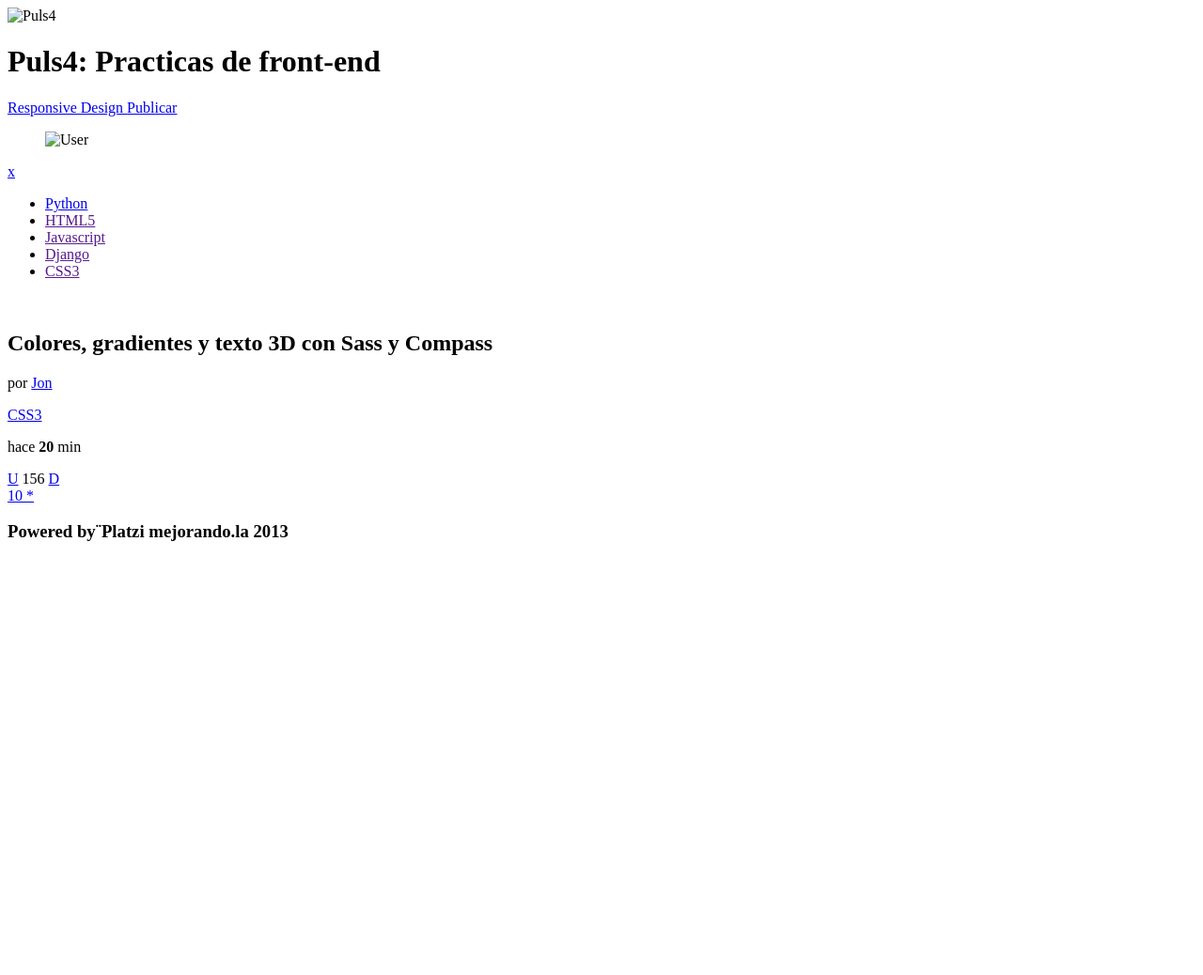
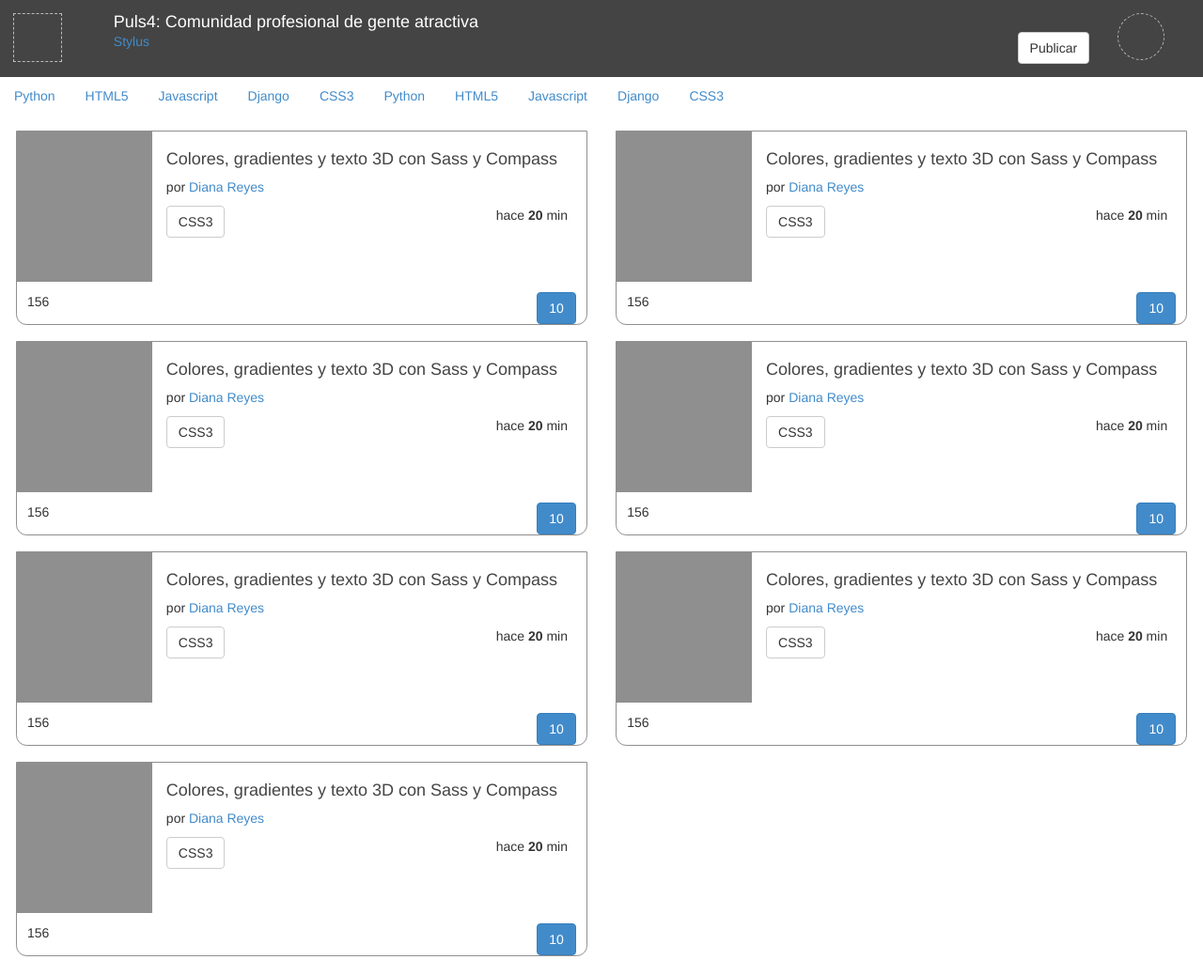
Before and after one commit to eljons/grids, a plain HTML site: page index.html in a window 1280 px wide. Shown: the top 1038 px of the page at 94% size. Before the commit the page ends 800 px from the top, so only its background shows below. Drawn offline with Linux system fonts and the light colour scheme.

Commit message:
Final clase 3

```diff
--- a/css/puls4.css
+++ b/css/puls4.css
@@ -0,0 +1,11 @@
+footer{background-color:#8f8f8f;color:#fff;padding:1em}
+header{background-color:#444;color:#fff;padding:1em;}
+header h1{fonnt-weight:normal;font-size:18px;margin:0;padding:0}
+header .logo figure{border:1px dashed #bbb;height:52px;width:52px}
+header .usuario .avatar{border:1px dashed #bbb;border-radius:50%;height:50px;width:50px}
+section{padding:1.2em;}
+section article{border:1px solid #8f8f8f;border-bottom-left-radius:.8em;border-bottom-right-radius:.8em;overflow:hidden;margin-bottom:1.2em;}
+section article figure{background-color:#8f8f8f;height:160px;width:120px}
+section article h2{font-size:18px;color:#444}
+section article .acciones{border-top:3px solir #8f8f8f;min-height:3em;padding:.8em}
+section article .fecha{position:relative;right:20px}
--- a/index.html
+++ b/index.html
@@ -1,85 +1,285 @@
-<!doctype html>
+<!DOCTYPE html>
 <html lang="es">
 <head>
 	<meta charset="utf-8" />
-	<title>Puls4: Practicas de front-end</title>
+	<meta name="viewport"
+		content="width=device-width, initial-scale=1, maximum-scale=1" />
+	<title>Puls4: Comunidad para gente atractiva y millonaria</title>
 	<link rel="stylesheet" href="css/puls4.css" />
+	<link rel="stylesheet" href="css/bootstrap.min.css">
 </head>
 <body>
-	<header>
-		<div class="logo left">
-			<img src="img/logo.png" alt="Puls4" />
+	<header class="row">
+		<div class="logo col-xs-1">
+			<figure></figure>
 		</div>
-		<div class="titular">
+		<div class="titular col-xs-10">
 			<h1 class="titulo">
-				Puls4: Practicas de front-end
+				Puls4: Comunidad profesional de gente atractiva
 			</h1>
-			<a href="#" class="filtro">
-				Responsive Design
+			<div>
+				<a class="filtro" href="#">
+					Stylus
 				</a>
-			<a href="#" class="publicar">
+				<a class="publicar pull-right btn btn-default" href="#">
 					Publicar
 				</a>
 			</div>
-		<div class="usuario">
+		</div>
+		<div class="usuario col-xs-1">
 			<figure class="avatar">
-				<img src="img/avatar.jpg" alt="User">
 			</figure>
-			<a href="#" class="flecha">
-				x
-			</a>
+			<a class="flechita" href="#"></a>
 		</div>
 	</header>
 	<nav>
-		<ul class="menu">
+		<ul class="menu nav nav-pills">
 			<li><a href="#">Python</a></li>
-			<li><a href="">HTML5</a></li>
-			<li><a href="">Javascript</a></li>
-			<li><a href="">Django</a></li>
-			<li><a href="">CSS3</a></li>
+			<li><a href="#">HTML5</a></li>
+			<li><a href="#">Javascript</a></li>
+			<li><a href="#">Django</a></li>
+			<li><a href="#">CSS3</a></li>
+			<li><a href="#">Python</a></li>
+			<li><a href="#">HTML5</a></li>
+			<li><a href="#">Javascript</a></li>
+			<li><a href="#">Django</a></li>
+			<li><a href="#">CSS3</a></li>
 		</ul>
 	</nav>
-	<section class="posts">
+	<section class="posts row">
+		<div class="col-sm-6">
 			<article class="post">
-			<div class="dedcripcion">
-				<figure class="imagen">
-					<img src="img/foto.jpg" alt="" />
+				<div class="descripcion row">
+					<figure class="imagen col-xs-3">
 					</figure>
-				<div class="detalles">
+					<div class="detalles col-xs-9">
 						<h2 class="titulo">
 							Colores, gradientes y texto 3D con Sass y Compass
 						</h2>
 						<p class="autor">
-						por <a href="#">Jon</a>
+							por <a href="#">Diana Reyes</a>
 						</p>
-					<a href="#" class="tag">CSS3</a>
-					<p class="fecha">hace <strong>20</strong> min</p>
+						<a class="tag btn btn-default" href="#">CSS3</a>
+						<p class="fecha pull-right">hace <strong>20</strong> min</p>
 					</div>
 				</div>
 				<div class="acciones">
 					<div class="votos">
-					<a href="#" class="up">U</a>
-					<span class="total">156</span>
-					<a href="#" class="down">D</a>
+						<a class="up" href="#"></a>
+						<span class="total pull-left">156</span>
+						<a class="down" href="#"></a>
 					</div>
 					<div class="datos">
-					<a href="#" class="comentarios">
+						<a class="comentarios pull-right btn btn-primary" href="#">
 							10
 						</a>
-					<a href="#" class="estrella">
-						*
-					</a>
+						<a class="estrellita" href="#"></a>
 					</div>
 				</div>
 			</article>
+		</div>
+		<div class="col-sm-6">
+			<article class="post">
+				<div class="descripcion row">
+					<figure class="imagen col-xs-3">
+					</figure>
+					<div class="detalles col-xs-9">
+						<h2 class="titulo">
+							Colores, gradientes y texto 3D con Sass y Compass
+						</h2>
+						<p class="autor">
+							por <a href="#">Diana Reyes</a>
+						</p>
+						<a class="tag btn btn-default" href="#">CSS3</a>
+						<p class="fecha pull-right">hace <strong>20</strong> min</p>
+					</div>
+				</div>
+				<div class="acciones">
+					<div class="votos">
+						<a class="up" href="#"></a>
+						<span class="total pull-left">156</span>
+						<a class="down" href="#"></a>
+					</div>
+					<div class="datos">
+						<a class="comentarios pull-right btn btn-primary" href="#">
+							10
+						</a>
+						<a class="estrellita" href="#"></a>
+					</div>
+				</div>
+			</article>
+		</div>
+		<div class="col-sm-6">
+			<article class="post">
+				<div class="descripcion row">
+					<figure class="imagen col-xs-3">
+					</figure>
+					<div class="detalles col-xs-9">
+						<h2 class="titulo">
+							Colores, gradientes y texto 3D con Sass y Compass
+						</h2>
+						<p class="autor">
+							por <a href="#">Diana Reyes</a>
+						</p>
+						<a class="tag btn btn-default" href="#">CSS3</a>
+						<p class="fecha pull-right">hace <strong>20</strong> min</p>
+					</div>
+				</div>
+				<div class="acciones">
+					<div class="votos">
+						<a class="up" href="#"></a>
+						<span class="total pull-left">156</span>
+						<a class="down" href="#"></a>
+					</div>
+					<div class="datos">
+						<a class="comentarios pull-right btn btn-primary" href="#">
+							10
+						</a>
+						<a class="estrellita" href="#"></a>
+					</div>
+				</div>
+			</article>
+		</div>
+		<div class="col-sm-6">
+			<article class="post">
+				<div class="descripcion row">
+					<figure class="imagen col-xs-3">
+					</figure>
+					<div class="detalles col-xs-9">
+						<h2 class="titulo">
+							Colores, gradientes y texto 3D con Sass y Compass
+						</h2>
+						<p class="autor">
+							por <a href="#">Diana Reyes</a>
+						</p>
+						<a class="tag btn btn-default" href="#">CSS3</a>
+						<p class="fecha pull-right">hace <strong>20</strong> min</p>
+					</div>
+				</div>
+				<div class="acciones">
+					<div class="votos">
+						<a class="up" href="#"></a>
+						<span class="total pull-left">156</span>
+						<a class="down" href="#"></a>
+					</div>
+					<div class="datos">
+						<a class="comentarios pull-right btn btn-primary" href="#">
+							10
+						</a>
+						<a class="estrellita" href="#"></a>
+					</div>
+				</div>
+			</article>
+		</div>
+		<div class="col-sm-6">
+			<article class="post">
+				<div class="descripcion row">
+					<figure class="imagen col-xs-3">
+					</figure>
+					<div class="detalles col-xs-9">
+						<h2 class="titulo">
+							Colores, gradientes y texto 3D con Sass y Compass
+						</h2>
+						<p class="autor">
+							por <a href="#">Diana Reyes</a>
+						</p>
+						<a class="tag btn btn-default" href="#">CSS3</a>
+						<p class="fecha pull-right">hace <strong>20</strong> min</p>
+					</div>
+				</div>
+				<div class="acciones">
+					<div class="votos">
+						<a class="up" href="#"></a>
+						<span class="total pull-left">156</span>
+						<a class="down" href="#"></a>
+					</div>
+					<div class="datos">
+						<a class="comentarios pull-right btn btn-primary" href="#">
+							10
+						</a>
+						<a class="estrellita" href="#"></a>
+					</div>
+				</div>
+			</article>
+		</div>
+		<div class="col-sm-6">
+			<article class="post">
+				<div class="descripcion row">
+					<figure class="imagen col-xs-3">
+					</figure>
+					<div class="detalles col-xs-9">
+						<h2 class="titulo">
+							Colores, gradientes y texto 3D con Sass y Compass
+						</h2>
+						<p class="autor">
+							por <a href="#">Diana Reyes</a>
+						</p>
+						<a class="tag btn btn-default" href="#">CSS3</a>
+						<p class="fecha pull-right">hace <strong>20</strong> min</p>
+					</div>
+				</div>
+				<div class="acciones">
+					<div class="votos">
+						<a class="up" href="#"></a>
+						<span class="total pull-left">156</span>
+						<a class="down" href="#"></a>
+					</div>
+					<div class="datos">
+						<a class="comentarios pull-right btn btn-primary" href="#">
+							10
+						</a>
+						<a class="estrellita" href="#"></a>
+					</div>
+				</div>
+			</article>
+		</div>
+		<div class="col-sm-6">
+			<article class="post">
+				<div class="descripcion row">
+					<figure class="imagen col-xs-3">
+					</figure>
+					<div class="detalles col-xs-9">
+						<h2 class="titulo">
+							Colores, gradientes y texto 3D con Sass y Compass
+						</h2>
+						<p class="autor">
+							por <a href="#">Diana Reyes</a>
+						</p>
+						<a class="tag btn btn-default" href="#">CSS3</a>
+						<p class="fecha pull-right">hace <strong>20</strong> min</p>
+					</div>
+				</div>
+				<div class="acciones">
+					<div class="votos">
+						<a class="up" href="#"></a>
+						<span class="total pull-left">156</span>
+						<a class="down" href="#"></a>
+					</div>
+					<div class="datos">
+						<a class="comentarios pull-right btn btn-primary" href="#">
+							10
+						</a>
+						<a class="estrellita" href="#"></a>
+					</div>
+				</div>
+			</article>
+		</div>
 	</section>
-	<footer>
+	<footer class="text-center">
 		<h3>
-			<strong>Powered by¨Platzi</strong>
+			<strong>Powered by Platzi</strong>
 			<span class="mejor">
 				mejorando.la 2013
 			</span>
 		</h3>
 	</footer>
+	<script>
+
+	for(var i=0;i<10;i++)
+	{
+		console.log(i);
+	}
+
+	</script>
 </body>
 </html>
```
Also changed, not shown: css/index.html (deleted, +0 -241 lines), 1 other file. Lines whose indentation alone changed are shown as unchanged.
